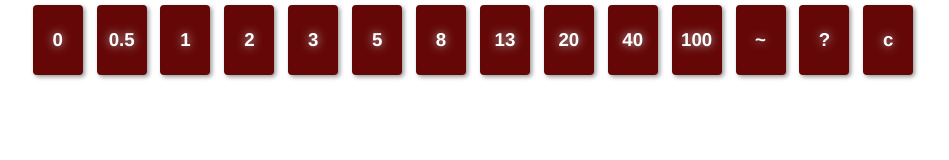
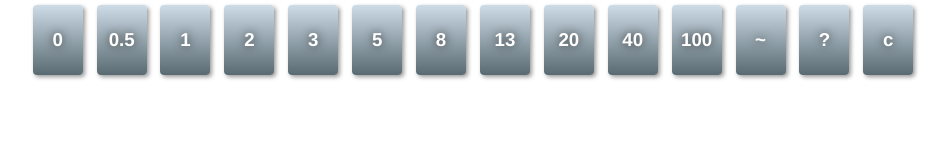
Before and after one commit to mortware/Planning-Poker, a website: page test/deck.html in a window 1280 px wide. Shown: the whole page, without its empty margins (157-1106 px from the left). Drawn offline with Linux system fonts and the light colour scheme.

Commit message:
added cards to index

```diff
--- a/public/css/styles.css
+++ b/public/css/styles.css
@@ -1,22 +1,83 @@
 html, body {
-  width:  100%;
-  height: 100%;
-  margin: 0px;
+    width: 100%;
+    height: 100%;
+    margin: 0px;
 }
 
-form { margin: 0px; }*
+form {
+    margin: 0px;
+}
 
+* #welcome-panel {
+}
 
-#welcome-panel { }
+#nickname-box {
+    margin: 100px 50px;
+}
 
-#nickname-box { margin: 100px 50px; }
+#message-log {
+    height: 250px;
+    overflow-y: auto;
+}
 
-#message-log { height: 250px; overflow-y: auto; }
+ul.deck .btn {
+    width: 15px; margin: 4px 0 0 0;
+    height: 50px;
+    line-height: 50px;
+}
 
+ul.card-list {
+}
+    ul.card-list li {
+        cursor: pointer;
+        display: inline-block;
+        line-height: 70px;
+        width: 50px;
+        background: rgb(101, 7, 7);
+        margin: 5px;
+        text-align: center;
+        color: white;
+        border-radius: 4px;
+        box-shadow: 2px 2px 4px #979797;
+        font-weight: bold;
+        font-size: 14pt;
+        text-shadow: 0px 0px 10px #333;
+        background: rgb(206,220,231); /* Old browsers */
+        background: -moz-linear-gradient(top, rgb(206,220,231) 0%, rgb(89,106,114) 100%); /* FF3.6+ */
+        background: -webkit-gradient(linear, left top, left bottom, color-stop(0%,rgb(206,220,231)), color-stop(100%,rgb(89,106,114))); /* Chrome,Safari4+ */
+        background: -webkit-linear-gradient(top, rgb(206,220,231) 0%,rgb(89,106,114) 100%); /* Chrome10+,Safari5.1+ */
+        background: -o-linear-gradient(top, rgb(206,220,231) 0%,rgb(89,106,114) 100%); /* Opera 11.10+ */
+        background: -ms-linear-gradient(top, rgb(206,220,231) 0%,rgb(89,106,114) 100%); /* IE10+ */
+        background: linear-gradient(to bottom, rgb(206,220,231) 0%,rgb(89,106,114) 100%); /* W3C */
+        filter: progid:DXImageTransform.Microsoft.gradient( startColorstr='#cedce7', endColorstr='#596a72',GradientType=0 ); /* IE6-9 */
+    }
 
+.push {
+    -webkit-transition: all 0.2s ease;
+    -moz-transition: all 0.2s ease;
+    -o-transition: all 0.2s ease;
+    -ms-transition: all 0.2s ease;
+    transition: all 0.2s ease;
+}
+
+    .push:hover {
+        -webkit-transform: translate(0,-4px);
+        -moz-transform: translate(0,-4px);
+        -o-transform: translate(0,-4px);
+        -ms-transform: translate(0,-4px);
+        transform: translate(0,-4px);
+    }
 
 @media (max-width: 767px) {
-    .player { float: left; }
-    #message-log { height: 100px; }
-    body { padding: 0; }
+    .player {
+        float: left;
+    }
+
+    #message-log {
+        height: 100px;
+    }
+
+    body {
+        padding: 0;
+    }
 }
--- a/test/deck.html
+++ b/test/deck.html
@@ -7,8 +7,48 @@
     <script src="../public/lib/bootstrap.min.js"></script>
 
     <style type="text/css">
-        ul.card-list { }
-            ul.card-list li { display: inline-block; line-height: 70px; width: 50px; background: rgb(101, 7, 7); margin: 5px; text-align: center; color: white; border-radius: 4px;box-shadow: 2px 2px 4px #979797;font-weight: bold;font-size: 14pt; text-shadow: 0px 0px 10px #c2c2c2; }
+        ul.card-list {
+        }
+
+            ul.card-list li {
+                cursor: pointer;
+                display: inline-block;
+                line-height: 70px;
+                width: 50px;
+                background: rgb(101, 7, 7);
+                margin: 5px;
+                text-align: center;
+                color: white;
+                border-radius: 4px;
+                box-shadow: 2px 2px 4px #979797;
+                font-weight: bold;
+                font-size: 14pt;
+                text-shadow: 0px 0px 10px #333;
+                background: rgb(206,220,231); /* Old browsers */
+                background: -moz-linear-gradient(top, rgb(206,220,231) 0%, rgb(89,106,114) 100%); /* FF3.6+ */
+                background: -webkit-gradient(linear, left top, left bottom, color-stop(0%,rgb(206,220,231)), color-stop(100%,rgb(89,106,114))); /* Chrome,Safari4+ */
+                background: -webkit-linear-gradient(top, rgb(206,220,231) 0%,rgb(89,106,114) 100%); /* Chrome10+,Safari5.1+ */
+                background: -o-linear-gradient(top, rgb(206,220,231) 0%,rgb(89,106,114) 100%); /* Opera 11.10+ */
+                background: -ms-linear-gradient(top, rgb(206,220,231) 0%,rgb(89,106,114) 100%); /* IE10+ */
+                background: linear-gradient(to bottom, rgb(206,220,231) 0%,rgb(89,106,114) 100%); /* W3C */
+                filter: progid:DXImageTransform.Microsoft.gradient( startColorstr='#cedce7', endColorstr='#596a72',GradientType=0 ); /* IE6-9 */
+            }
+
+        .push {
+            -webkit-transition: all 0.2s ease;
+            -moz-transition: all 0.2s ease;
+            -o-transition: all 0.2s ease;
+            -ms-transition: all 0.2s ease;
+            transition: all 0.2s ease;
+        }
+
+            .push:hover {
+                -webkit-transform: translate(0,-5px);
+                -moz-transform: translate(0,-5px);
+                -o-transform: translate(0,-5px);
+                -ms-transform: translate(0,-5px);
+                transform: translate(0,-5px);
+            }
     </style>
 
 </head>
@@ -16,7 +56,7 @@
     <!--    <div class="container">-->
     <div class="row text-center">
         <ul class="unstyled card-list" data-bind="foreach: deck">
-            <li><span data-bind="text: $data"></span></li>
+            <li class="push"><span data-bind="text: $data"></span></li>
         </ul>
     </div>
     <!--    </div>-->
```
Also changed, not shown: public/app/views/index.html (+4 -4 lines).
